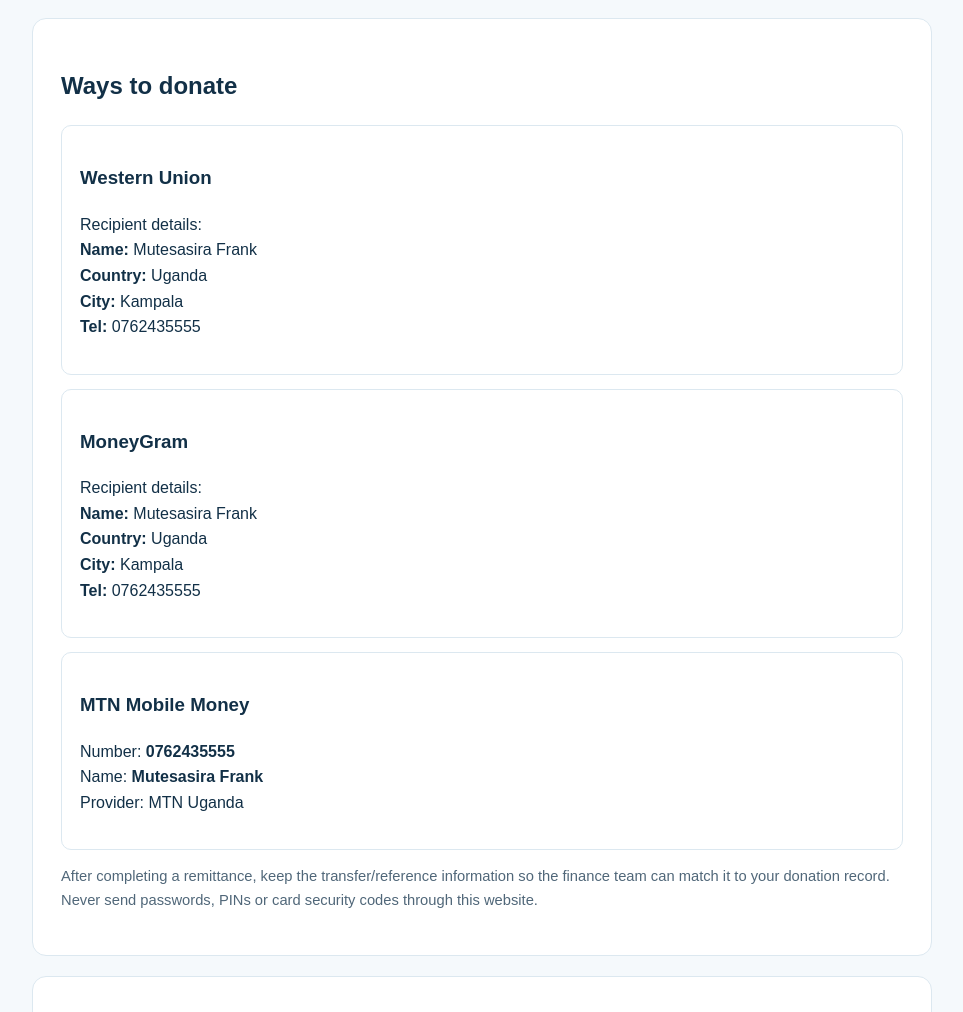
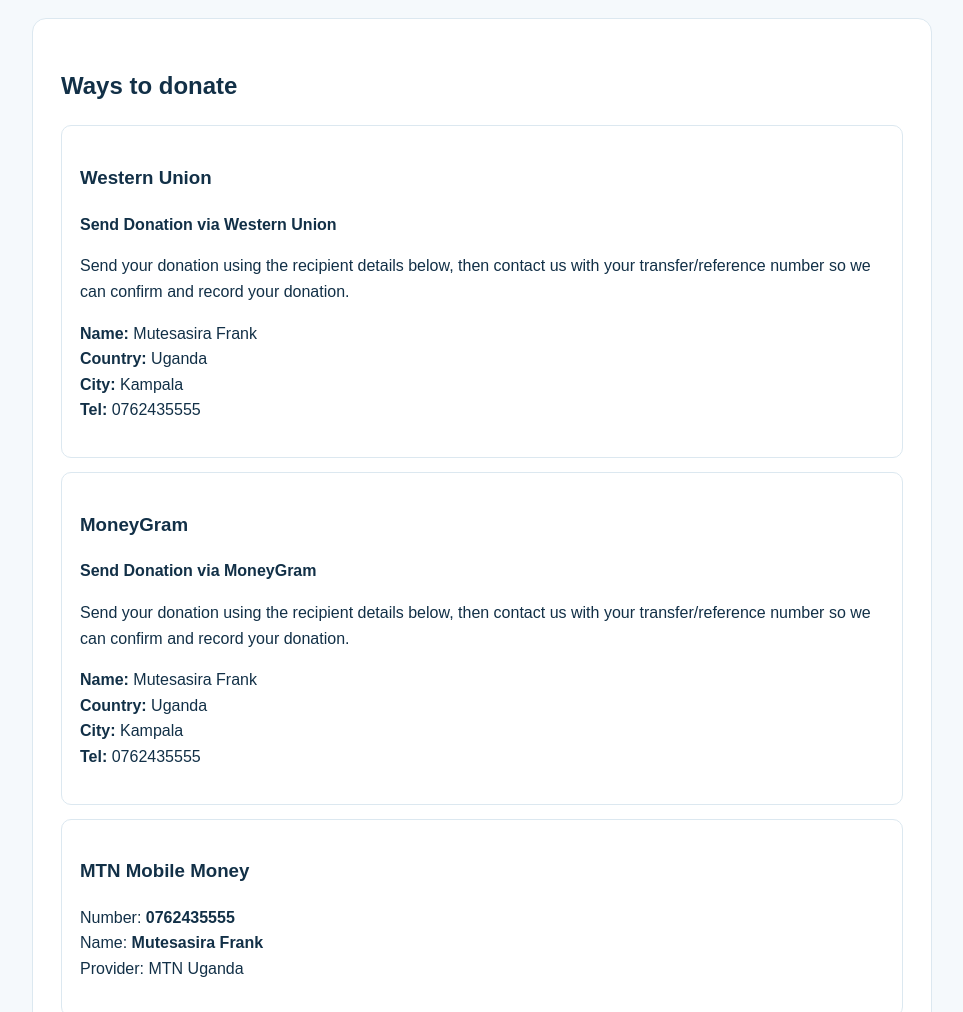
Before and after one commit to frankmutesasira-maker/Clean-water-for-Uganda-, a plain HTML site: page donate.html in a window 1280 px wide. Shown: the part 1760-2772 px from the top of the page, without its empty margins (158-1121 px from the left). Drawn offline with Linux system fonts and the light colour scheme.

Commit message:
Clarify Western Union and MoneyGram donation instructions

```diff
--- a/donate.html
+++ b/donate.html
@@ -45,8 +45,8 @@
 
 <div class="card">
 <h2>Ways to donate</h2>
-<div class="method"><h3>Western Union</h3><p>Recipient details:<br><strong>Name:</strong> Mutesasira Frank<br><strong>Country:</strong> Uganda<br><strong>City:</strong> Kampala<br><strong>Tel:</strong> 0762435555</p></div>
-<div class="method"><h3>MoneyGram</h3><p>Recipient details:<br><strong>Name:</strong> Mutesasira Frank<br><strong>Country:</strong> Uganda<br><strong>City:</strong> Kampala<br><strong>Tel:</strong> 0762435555</p></div>
+<div class="method"><h3>Western Union</h3><p><strong>Send Donation via Western Union</strong></p><p>Send your donation using the recipient details below, then contact us with your transfer/reference number so we can confirm and record your donation.</p><p><strong>Name:</strong> Mutesasira Frank<br><strong>Country:</strong> Uganda<br><strong>City:</strong> Kampala<br><strong>Tel:</strong> 0762435555</p></div>
+<div class="method"><h3>MoneyGram</h3><p><strong>Send Donation via MoneyGram</strong></p><p>Send your donation using the recipient details below, then contact us with your transfer/reference number so we can confirm and record your donation.</p><p><strong>Name:</strong> Mutesasira Frank<br><strong>Country:</strong> Uganda<br><strong>City:</strong> Kampala<br><strong>Tel:</strong> 0762435555</p></div>
 <div class="method"><h3>MTN Mobile Money</h3><p>Number: <strong>0762435555</strong><br>Name: <strong>Mutesasira Frank</strong><br>Provider: MTN Uganda</p></div>
 <p class="small">After completing a remittance, keep the transfer/reference information so the finance team can match it to your donation record. Never send passwords, PINs or card security codes through this website.</p>
 </div>
```
